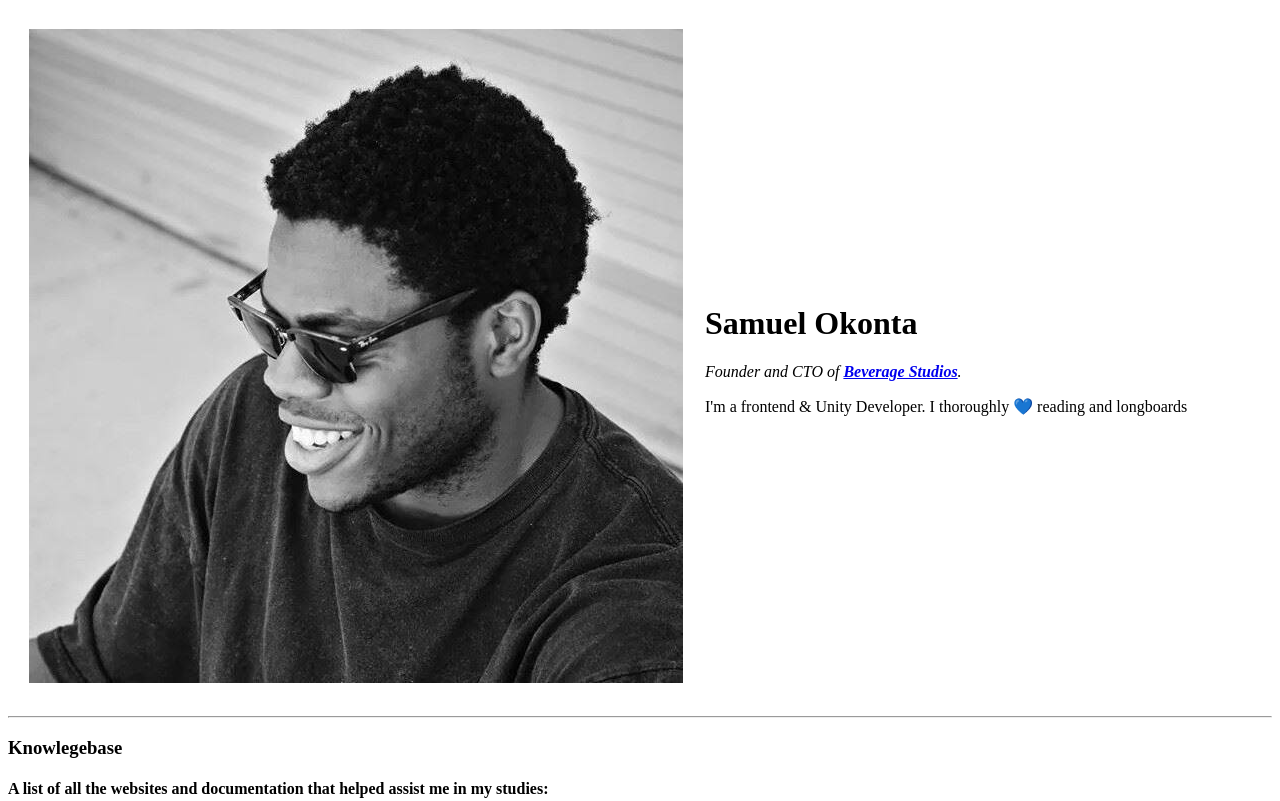
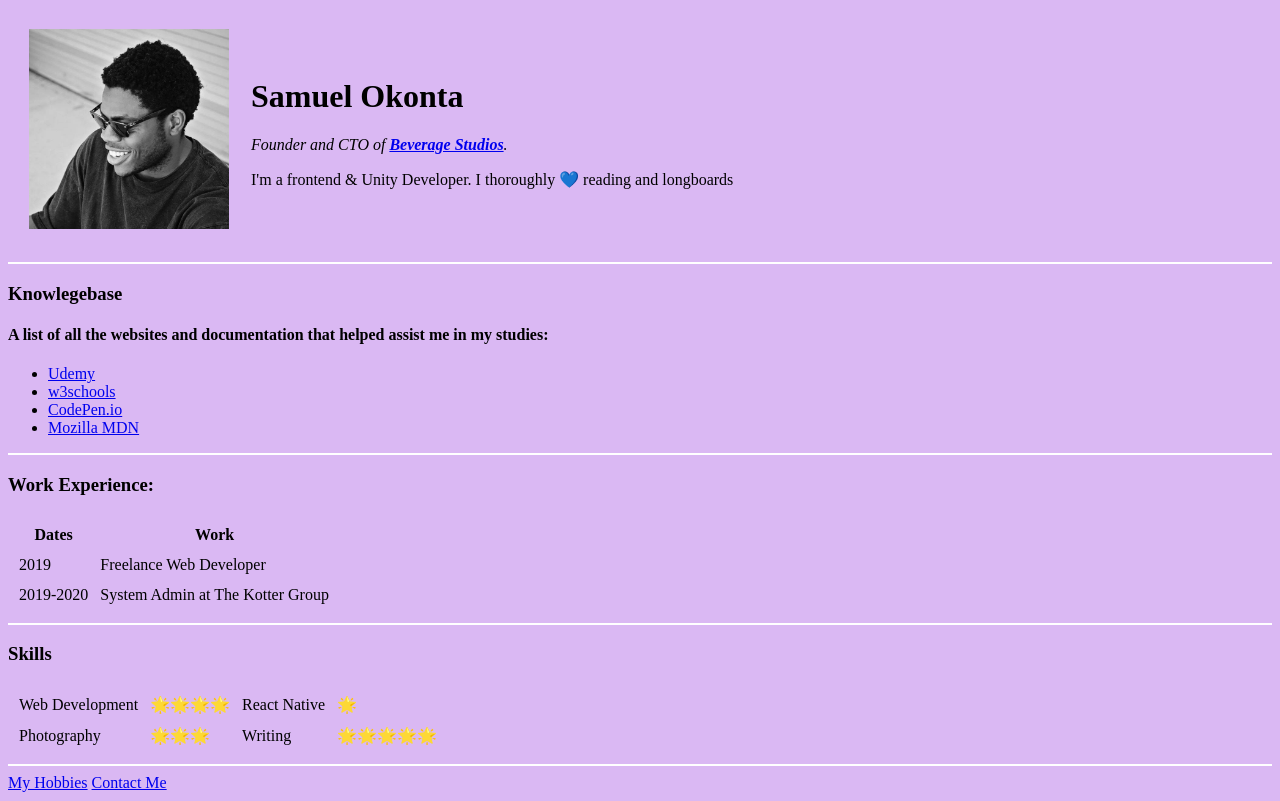
Before and after one commit to SamuelOkonta/Personal-Blog, a plain HTML site: page index.html in a window 1280 px wide. Shown: the top 801 px of the page. Drawn offline with Linux system fonts and the light colour scheme.

Commit message:
make change to the body tag of index.html, change background-color.changed the height of the hr tag by 2px,changed the image height by 200px.

```diff
--- a/index.html
+++ b/index.html
@@ -3,6 +3,25 @@
 <head>
     <meta charset="UTF-8">
     <title>Sam's Personal Site</title>
+
+    <style>
+
+        body {
+            background-color: #dab8f3;
+        }
+
+        hr {
+            background-color: white;
+            border-style: none;
+            height: 2px;
+        }
+
+        img {
+            height: 200px;
+        }
+
+
+    </style>
 </head>
 <body>
     <table cellspacing='20'>
```
Also changed, not shown: 1 other file.
